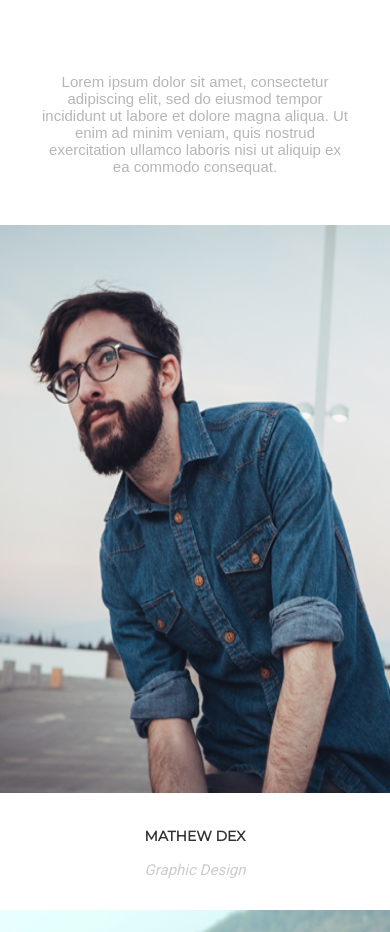
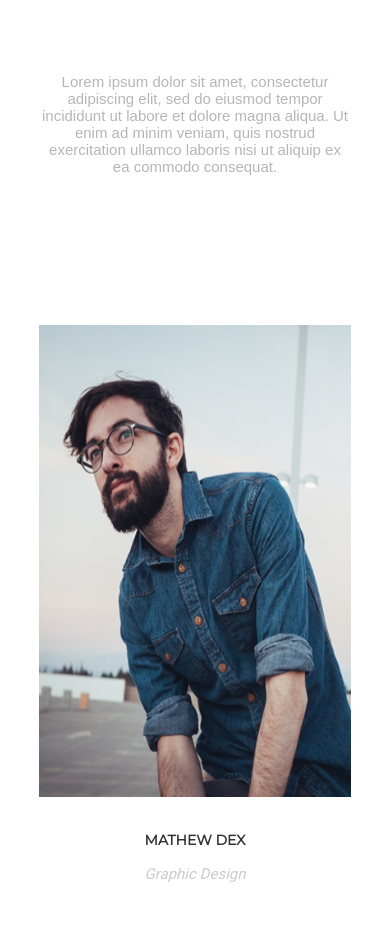
Before and after one commit to danh9299/MOGO_DESIGN, a plain HTML site: page htdocs/index.html in a window 390 px wide. Shown: the part 6072-7004 px from the top of the page. Drawn offline with nearby package versions, Linux system fonts and the light colour scheme.

Commit message:
resize team picture

```diff
--- a/htdocs/shared/css/style.css
+++ b/htdocs/shared/css/style.css
@@ -954,11 +954,11 @@ ul {
 .Quote {
   margin-top: 125px;
   padding: 70px 0;
-  background-color:#f8f8f8;
+  background-color: #f8f8f8;
 }
 
 .Quote--whitebg {
-  background-color:#fff;
+  background-color: #fff;
 }
 
 .Quote-container {
@@ -1152,6 +1152,8 @@ ul {
   position: relative;
   background-color: #95e1d3;
   cursor: pointer;
+  max-width: 375px;
+  max-height: 470px;
 }
 
 .Team-container-showcase-img > img {
@@ -1255,7 +1257,9 @@ ul {
 @media screen and (max-width: 960px) {
   .Team-container-showcase-img {
     width: 45%;
-    margin-bottom: 15%;
+    max-width: 80%;
+    max-height: 80%;
+    margin: 100px auto;
   }
 }
 
```
